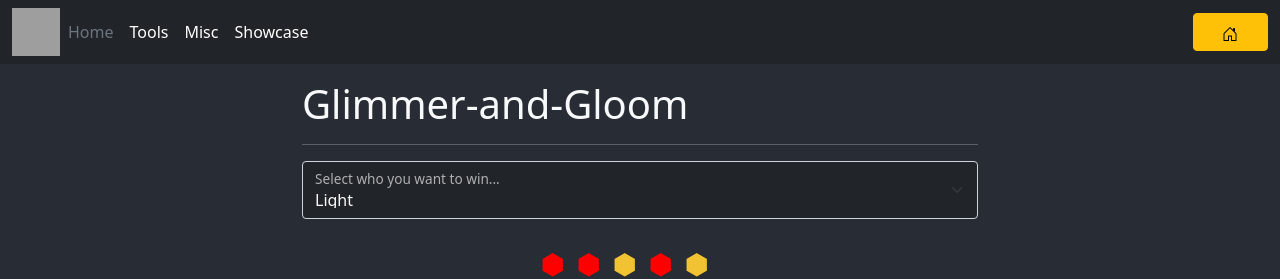
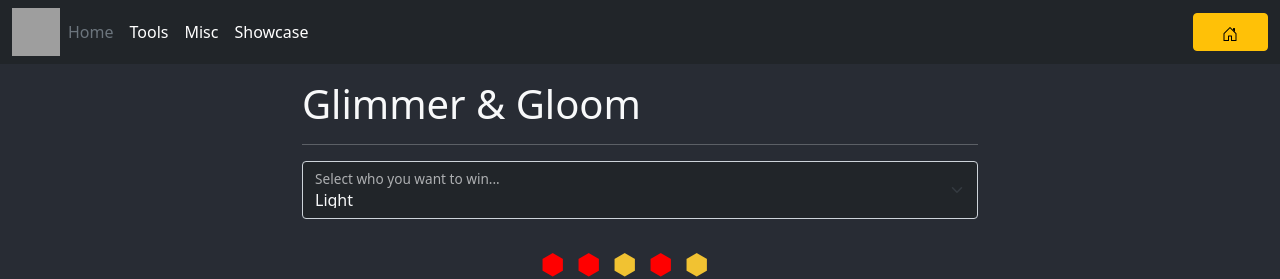
Before and after one commit to LegoFigure11/legofigure11.github.io, a Jekyll site: the page built from tools/glimmer-and-gloom/index.html, in a window 1280 px wide and 1301 px high. Shown: the top 279 px of the window. Built offline with Jekyll 4.4.1, drawn with Linux system fonts in a browser that asks for light colours; comment, search, counter and statistics services are not loaded; grey boxes are pictures that could not be loaded.

Commit message:
Add sQld's G&G changes

```diff
--- a/tools/glimmer-and-gloom/index.html
+++ b/tools/glimmer-and-gloom/index.html
@@ -17,7 +17,7 @@ permalink: /tools/glimmer-and-gloom/
   }
 </style>
 
-<h1>Glimmer-and-Gloom</h1>
+<h1>Glimmer &amp; Gloom</h1>
 <hr />
 
 <div class="col-md">
@@ -204,7 +204,7 @@ permalink: /tools/glimmer-and-gloom/
   <br />
   <div>
     Full credit goes to <a class="text-decoration-none text-info" href="http://www1.flightrising.com/clan-profile/186567">@sQld</a> and their amazing <a class="text-decoration-none text-info"
-      href="https://docs.google.com/spreadsheets/d/16pqDJcZfQE9UAkSdVWlcmR5zDUQdWFoFFkLTJGg3-p0/edit#gid=1444119290">spreadsheet</a> as this is simply an adaptation of their work. Thanks also to <a class="text-decoration-none text-info"
+      href="https://docs.google.com/spreadsheets/d/1TxMNyN2CakS8eHZxZnzfDKqBmCA7faY8ReCn4XJpuP4/edit#gid=1842068781">spreadsheet</a> as this is simply an adaptation of their work. Thanks also to <a class="text-decoration-none text-info"
       href="http://www1.flightrising.com/clan-profile/11257">@Sevi</a>, <a class="text-decoration-none text-info" href="http://www1.flightrising.com/clan-profile/575482">@KnightOfChance</a>, and <a class="text-decoration-none text-info"
       href="http://www1.flightrising.com/clan-profile/462423">@sikora</a> for their contributions to that sheet, and to <a class="text-decoration-none text-info" href="http://www1.flightrising.com/clan-profile/362345">@Catradora</a> and <a
       class="text-decoration-none text-info" href="http://www1.flightrising.com/clan-profile/354302">@JumboDS64</a> for the <a class="text-decoration-none text-info" href="http://www1.flightrising.com/forums/gde/2486926">original G&G Very Hard
```
